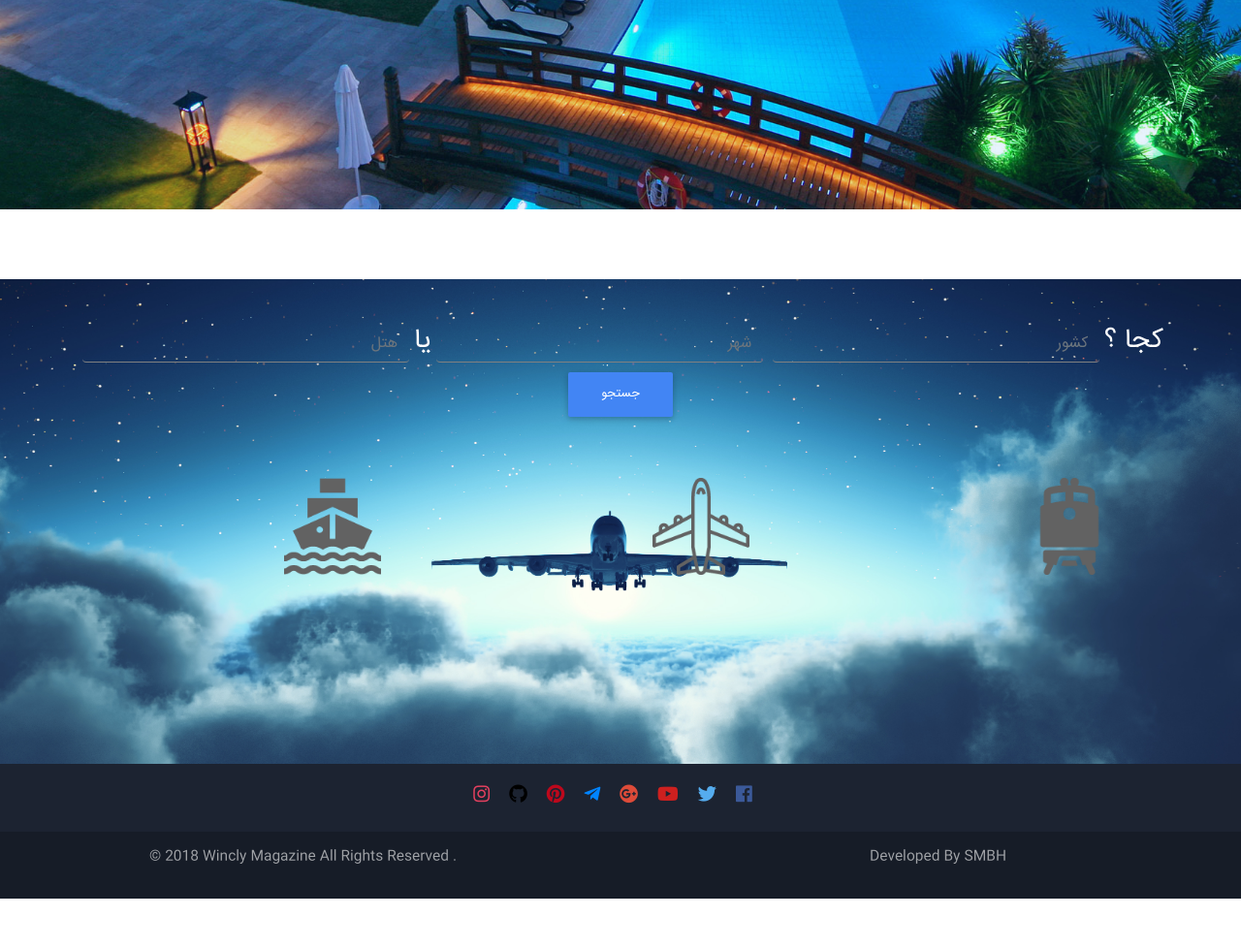
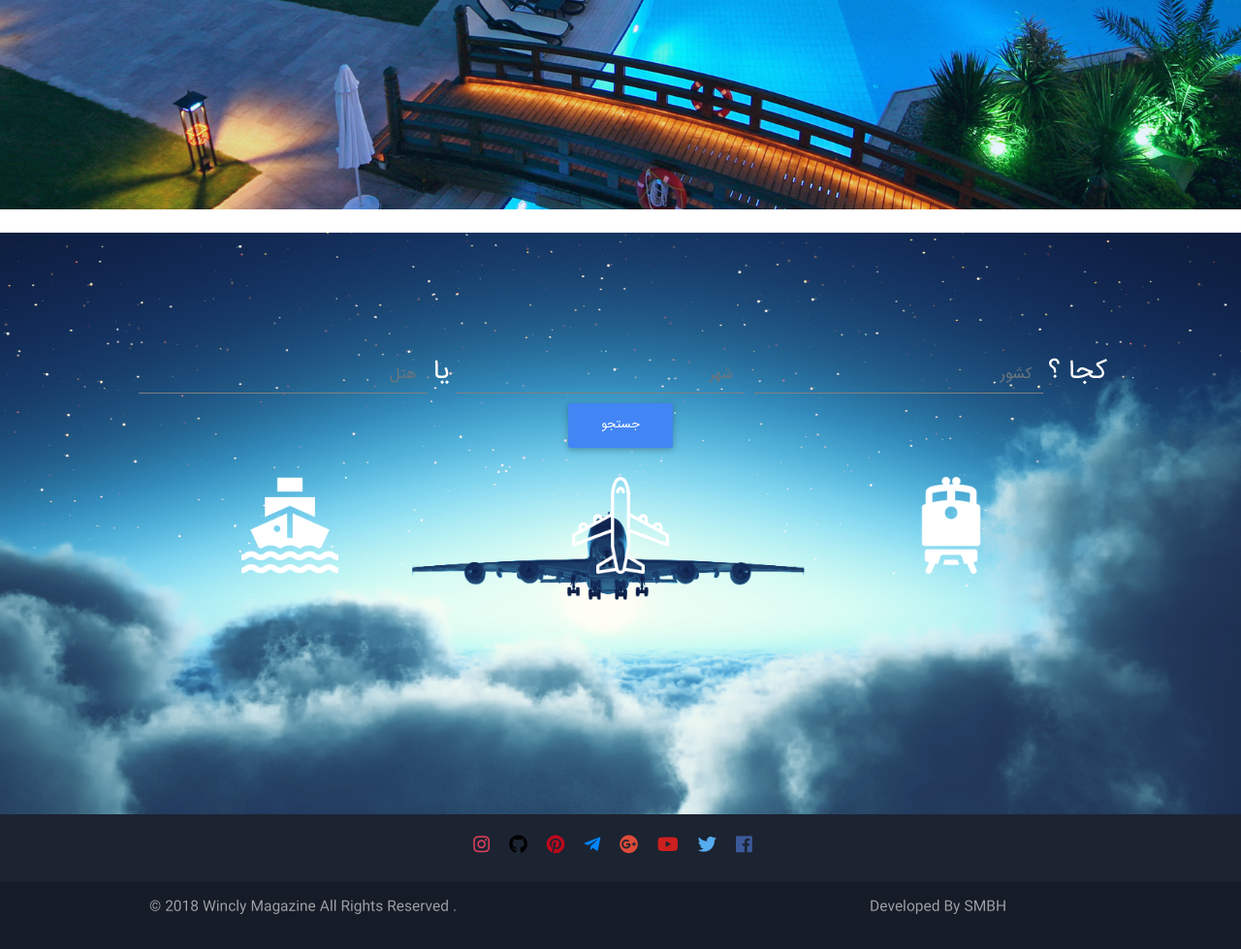
Before and after one commit to hope-techs/wincly, a Django app: page /en/ in a window 1280 px wide. Shown: the part 584-1563 px from the top of the page at 97% size. Before the commit the page ends 1511 px from the top, so only its background shows below. Run offline with Django 3.2, Linux system fonts and the light colour scheme; data that the repository does not hold is empty; parts of the project's set-up code (start-up, migrations or seed data) failed here and were passed over; some libraries are stand-ins or nearby versions; some web fonts are replaced.

Commit message:
minor changes

```diff
--- a/wincly/app/static/css/home.css
+++ b/wincly/app/static/css/home.css
@@ -16,37 +16,6 @@
 .introContent {
   color: white;
 }
-
-
-#demo {
-  /* The image used */
-  background-image: url("../img/bg_map3.jpg");
-  /* Set a specific height */
-  min-height: 500px;
-  /* Create the parallax scrolling effect */
-  background-attachment: fixed;
-  background-position: center;
-  background-repeat: no-repeat;
-  background-size: cover;
-}
-
-.introIconStyle {
-  padding: 5%;
-  color: grey;
-}
-
-.transparentInput {
-  background-color: transparent;
-  border-bottom: .5px solid grey;
-  border-top: none;
-  border-left: none;
-  border-right: none;
-  /* border-radius: 25px; */
-  color: grey;
-  /* padding: 3%;
-  margin: 1% 3% 3% 3%; */
-}
-
 
 /* Container holding the image and the text */
 .imgWrapper {
--- a/wincly/app/static/css/style.css
+++ b/wincly/app/static/css/style.css
@@ -144,3 +144,39 @@ hr {
 .fLeft {
   float: left;
 }
+
+
+#searchSection {
+  /* The image used */
+  background-image: url("../img/bg_map3.jpg");
+  /* background-image: url("{% static 'img/bg_map3.jpg' %}"); */
+  /* Set a specific height */
+  min-height: 600px;
+  /* Create the parallax scrolling effect */
+  background-attachment: fixed;
+  background-position: center;
+  background-repeat: no-repeat;
+  background-size: cover;
+  padding: 10%;
+}
+
+.transparentInput {
+  background-color: transparent;
+  border-bottom: .5px solid grey;
+  border-top: none;
+  border-left: none;
+  border-right: none;
+  border-radius: 0px;
+  /* color: white; */
+  /* padding: 3%;
+  margin: 1% 3% 3% 3%; */
+}
+
+.centeralize{
+  text-align: center;
+}
+
+.tst {
+  direction: rtl;
+  text-align: right;
+}
--- a/wincly/app/templates/home.html
+++ b/wincly/app/templates/home.html
@@ -106,45 +106,6 @@
     </main>
 
     <!--Bottom parallax -->
-    <div class="view parallax mt-5" id="demo">
-        <div class="container mt-5">
-
-            <div>
-                <div>
-                    <form>
-                        <div class="form-row">
-                            <div>
-                                <h3 class="introContent">
-                                    {% blocktrans %}
-                                        کجا&nbsp;؟
-                                    {% endblocktrans %}
-                                </h3>
-                            </div>
-                            <div class="col">
-                                <input type="text" class="form-control transparentInput" placeholder="{% trans 'کشور' %}">
-                            </div>
-                            <div class="col">
-                                <input type="text" class="form-control transparentInput" placeholder="{% trans 'شهر' %}">
-                            </div>
-                            <div>
-                                <h3 class="introContent">{% trans 'یا' %}</h3>
-                            </div>
-                            <div class="col">
-                                <input type="text" class="form-control transparentInput" placeholder="{% trans 'هتل' %}">
-                            </div>
-                        </div>
-                        <button type="submit" class="btn btn-primary">جستجو</button>
-                    </form>
-                </div>
-
-                <div class="row">
-                    <div class="col introIconStyle"><img src="{% static 'img/train1.png' %}" height="100" /></div>
-                    <div class="col introIconStyle"><img src="{% static 'img/plane1.png' %}" height="100" /></div>
-                    <div class="col introIconStyle"><img src="{% static 'img/boat1.png' %}" height="100" /></div>
-                </div>
-            </div>
-
-        </div>
-    </div>
+    {% include "search.html" %}
 
 {% endblock main_content %}
--- /dev/null
+++ b/wincly/app/templates/search.html
@@ -0,0 +1,45 @@
+    {% load static i18n %}
+
+
+
+    <!-- parallax -->
+    <div class="parallax" id="searchSection">
+        <div class="container">
+
+            <div>
+                <div>
+                    <form class="centeralize">
+                        <div class="form-row">
+                            <div>
+                                <h3 class="introContent">
+                                    {% blocktrans %}
+                                        کجا&nbsp;؟
+                                    {% endblocktrans %}
+                                </h3>
+                            </div>
+                            <div class="col">
+                                <input type="text" class="form-control transparentInput" placeholder="{% trans 'کشور' %}">
+                            </div>
+                            <div class="col">
+                                <input type="text" class="form-control transparentInput" placeholder="{% trans 'شهر' %}">
+                            </div>
+                            <div>
+                                <h3 class="introContent">{% trans 'یا' %}</h3>
+                            </div>
+                            <div class="col">
+                                <input type="text" class="form-control transparentInput" placeholder="{% trans 'هتل' %}">
+                            </div>
+                        </div>
+                        <button type="submit" class="btn btn-primary">جستجو</button>
+                    </form>
+                </div>
+                <br />
+                <div class="row centeralize">
+                    <div class="col introIconStyle"><img src="{% static 'img/train.png' %}" height="100" /></div>
+                    <div class="col introIconStyle"><img src="{% static 'img/plane.png' %}" height="100" /></div>
+                    <div class="col introIconStyle"><img src="{% static 'img/boat.png' %}" height="100" /></div>
+                </div>
+            </div>
+
+        </div>
+    </div>
```
Also changed, not shown: wincly/app/static/css/hotels.css (+0 -15 lines), wincly/app/templates/hotels.html (+1 -43 lines), 1 other file.
